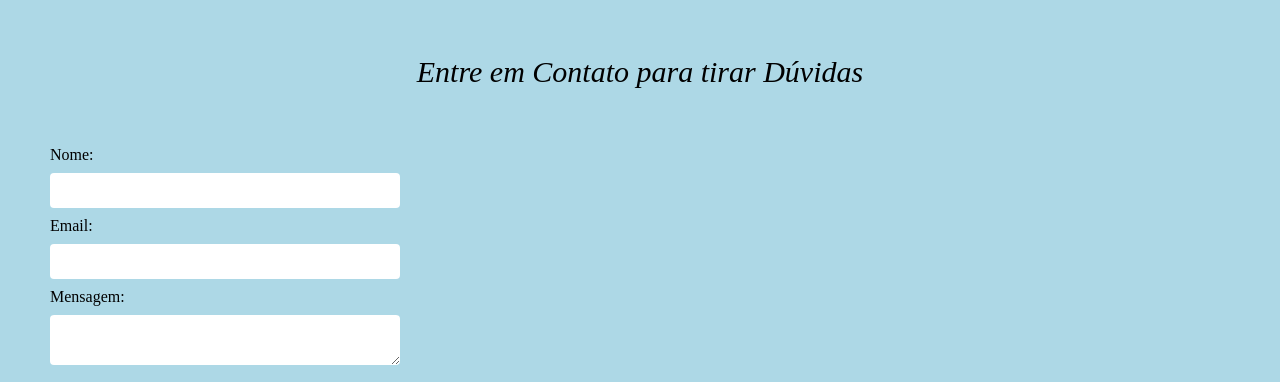
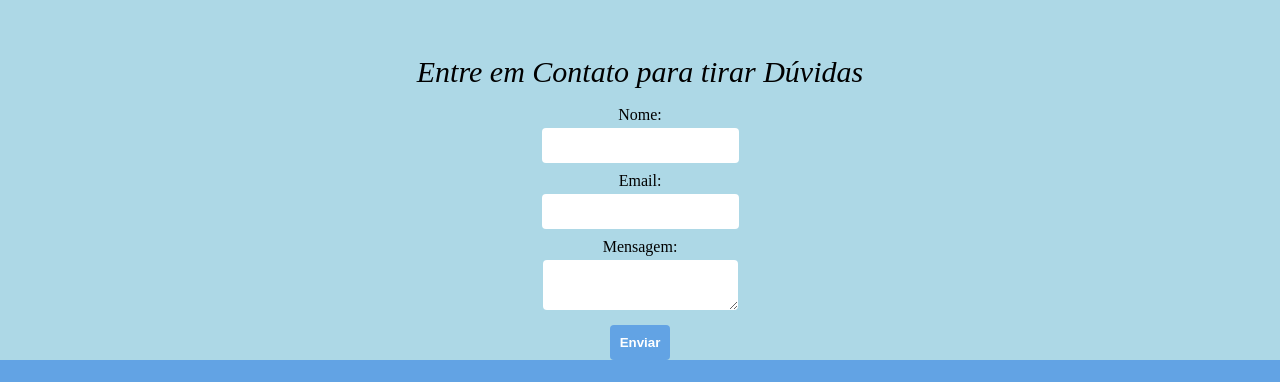
Before and after one commit to MariaGoncalves15/Front-end-I, a plain HTML site: page projeto_atualizado/sobremim.html in a window 1280 px wide. Shown: the part 701-1083 px from the top of the page. Drawn offline with Linux system fonts and the light colour scheme.

Commit message:
aaabcdrrr

```diff
--- a/portifolio_psl/css/footer.css
+++ b/portifolio_psl/css/footer.css
@@ -11,7 +11,7 @@ footer{
     align-items: center;
     flex-direction: column;
     color: black;
-    padding: 40px 50px;
+    padding: 40px 100px 50px;
     position: absolute;
     width: 100%;
 }
--- a/projeto_atualizado/css/style.css
+++ b/projeto_atualizado/css/style.css
@@ -335,34 +335,50 @@ footer {
     }
 }
 
-.contato form {
-    max-width: 350px;
-    margin: 50px 50px;
+section.contato form {
+    max-width: 550px;
+    margin: 0 auto;
     display: flex;
     flex-direction: column;
+    text-align: center;
+    justify-content: center;
+    align-items: center;
+    justify-items: center;
 }
 
-.contato label {
+section.contato label {
     margin-top: 10px;
     color: var(--cor-primaria);
+    text-align: center;
+    justify-content: center;
+    align-items: center;
+    justify-items: center;
 }
 
 .contato input, .contato textarea {
     padding: 10px;
-    margin-top: 10px;
+    margin-top: 5px;
     border: 1px solid var(--cor-secundaria);
     border-radius: 4px;
+    text-align: center;
+    justify-content: center;
+    align-items: center;
+    justify-items: center;
 }
 
 .contato button {
-    margin: 20px;
+    margin-top: 15px;
     padding: 10px;
     background-color: rgb(98, 163, 228);
     color: #fff;
     border: none;
-    border-radius: 10px;
+    border-radius: 4px;
     cursor: pointer;
     font-weight: bold;
+    text-align: center;
+    justify-content: center;
+    align-items: center;
+    justify-items: center;
 
 }
 
--- a/style.css
+++ b/style.css
@@ -1,6 +1,10 @@
 body{
     background-color: rgb(157, 99, 211);
     padding-top: 230px;
+    justify-content: center;
+    align-items: center;
+    text-align: center;
+    display: flex;
 
 }
 h1{
```
